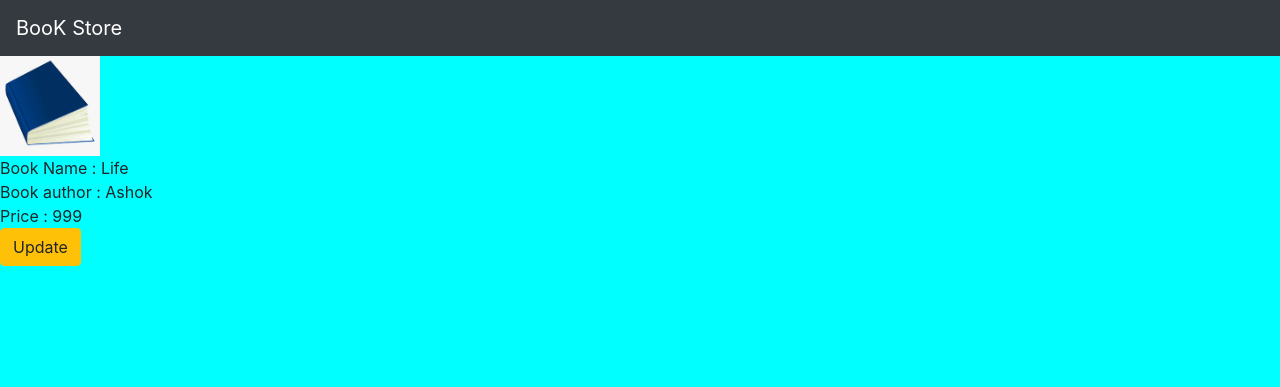
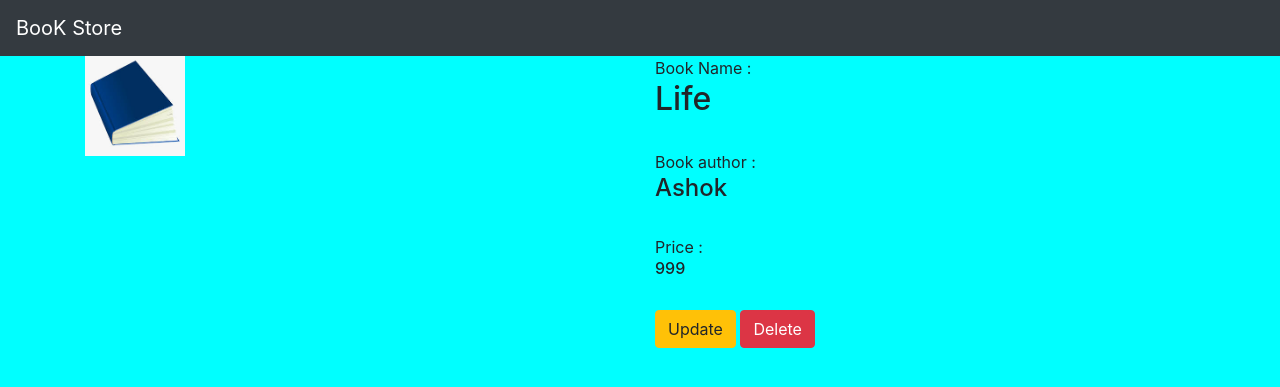
Before and after one commit to Ashok-reddy340/BookStore, a Django app: page /book/1/ in a window 1280 px wide. Shown: the top 387 px of the page. Run offline with Django 3.2, Linux system fonts and the light colour scheme; data comes from the database, SQL or seed files in the repository; both versions use the stored data as it was after the commit; some libraries are stand-ins or nearby versions.

Commit message:
create complete book store with design

```diff
--- a/booksite/bookapp/templates/bookapp/detail.html
+++ b/booksite/bookapp/templates/bookapp/detail.html
@@ -1,9 +1,20 @@
 {% extends 'bookapp/base.html' %}
 
 {% block body %}
-<img width="100" height="100" src="{{book.book_image.url}}"><br>
-Book Name : {{ book.name }}<br>
-Book author : {{ book.author }}<br>
-Price : {{ book.price }}<br>
-<a class ="btn btn-warning" href="{% url 'bookapp:update' book.id %}">Update</a>
+<div class="container">
+    <div class="row">
+        <div class="col-md-6">
+            <img width="100" height="100" src="{{book.book_image.url}}">
+        </div>
+        <div class="col-md-6">
+            Book Name : <h2>{{ book.name }}</h2><br>
+            Book author : <h4>{{ book.author }}</h4><br>
+            Price : <h6>{{ book.price }}</h6><br>
+            <a class ="btn btn-warning" href="{% url 'bookapp:update' book.id %}">Update</a>
+            <a class ="btn btn-danger" href="{% url 'bookapp:delete' book.id %}">Delete</a>
+        </div>
+    </div>
+</div>
+
+
 {% endblock%}
--- a/booksite/bookapp/urls.py
+++ b/booksite/bookapp/urls.py
@@ -10,4 +10,6 @@ urlpatterns = [
     path('book/<int:book_id>/',views.detail,name='detail'),
     path('add/',views.add_book,name='add_book'),
     path('update/<int:id>/',views.update,name='update'),
+    path('delete/<int:id>/', views.delete, name='delete'),
+
 ]
--- a/booksite/bookapp/views.py
+++ b/booksite/bookapp/views.py
@@ -34,3 +34,9 @@ def update(request,id):
         form.save()
         return redirect('/index/')
     return render(request,'bookapp/edit.html',{ 'form':form,'book':book})
+def delete(request,id):
+    if request.method == "POST":
+        book = Book.objects.get(id=id)
+        book.delete()
+        return redirect('/index/')
+    return render(request,'bookapp/delete.html')
```
Also changed, not shown: booksite/bookapp/templates/bookapp/index.html (+17 -6 lines), booksite/db.sqlite3.
